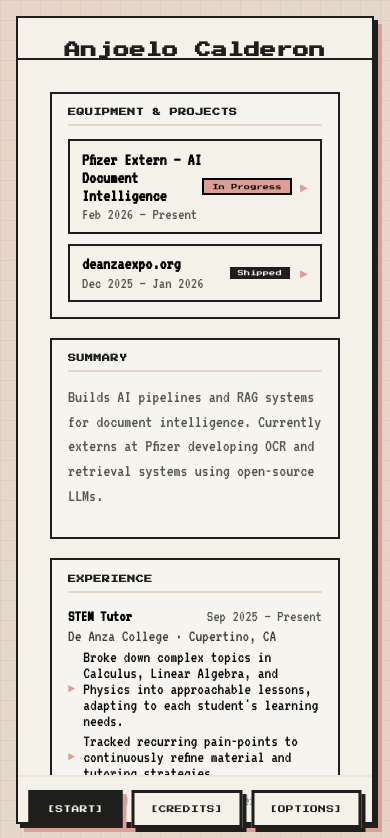
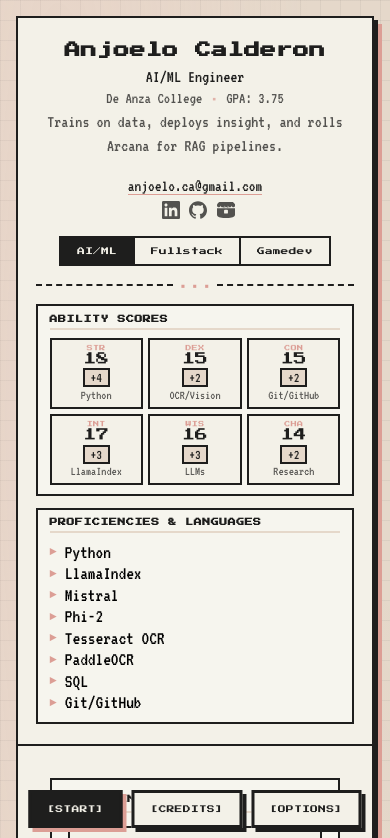
Before and after one commit to jelo-ca/imajello.com, a React (Create React App) app: page / in a window 390 px wide. Shown: the top 838 px of the page. Built offline with nearby package versions, Linux system fonts and the light colour scheme.

Commit message:
fix: mobile friendly

```diff
--- a/src/App.css
+++ b/src/App.css
@@ -367,17 +367,36 @@
 }
 
 @media (max-width: 900px) {
+  html, body, #root {
+    height: auto;
+    overflow: auto;
+  }
+
+  .app-bg {
+    height: auto;
+    min-height: 100%;
+    overflow: visible;
+    align-items: flex-start;
+  }
+
   .sheet {
     grid-template-columns: 1fr;
+    grid-template-rows: auto auto auto;
     grid-template-areas:
       "sidebar"
       "main"
       "footer";
+    min-height: 0;
   }
 
   .sheet-sidebar {
     border-right: none;
     border-bottom: 2px solid var(--charcoal);
+    overflow-y: visible;
+  }
+
+  .sheet-main {
+    overflow-y: visible;
   }
 
   .sheet-body {
--- a/src/components/CreditsPanel.js
+++ b/src/components/CreditsPanel.js
@@ -28,10 +28,6 @@ export default function CreditsPanel({ onClose }) {
             Music
           </p>
           <p className="credits-placeholder">Jayla</p>
-          <p className="credits-sub" style={{ marginTop: "1rem" }}>
-            Tool
-          </p>
-          <p className="credits-placeholder">CLAUDE</p>
         </div>
 
         <div className="settings-divider" />
```
